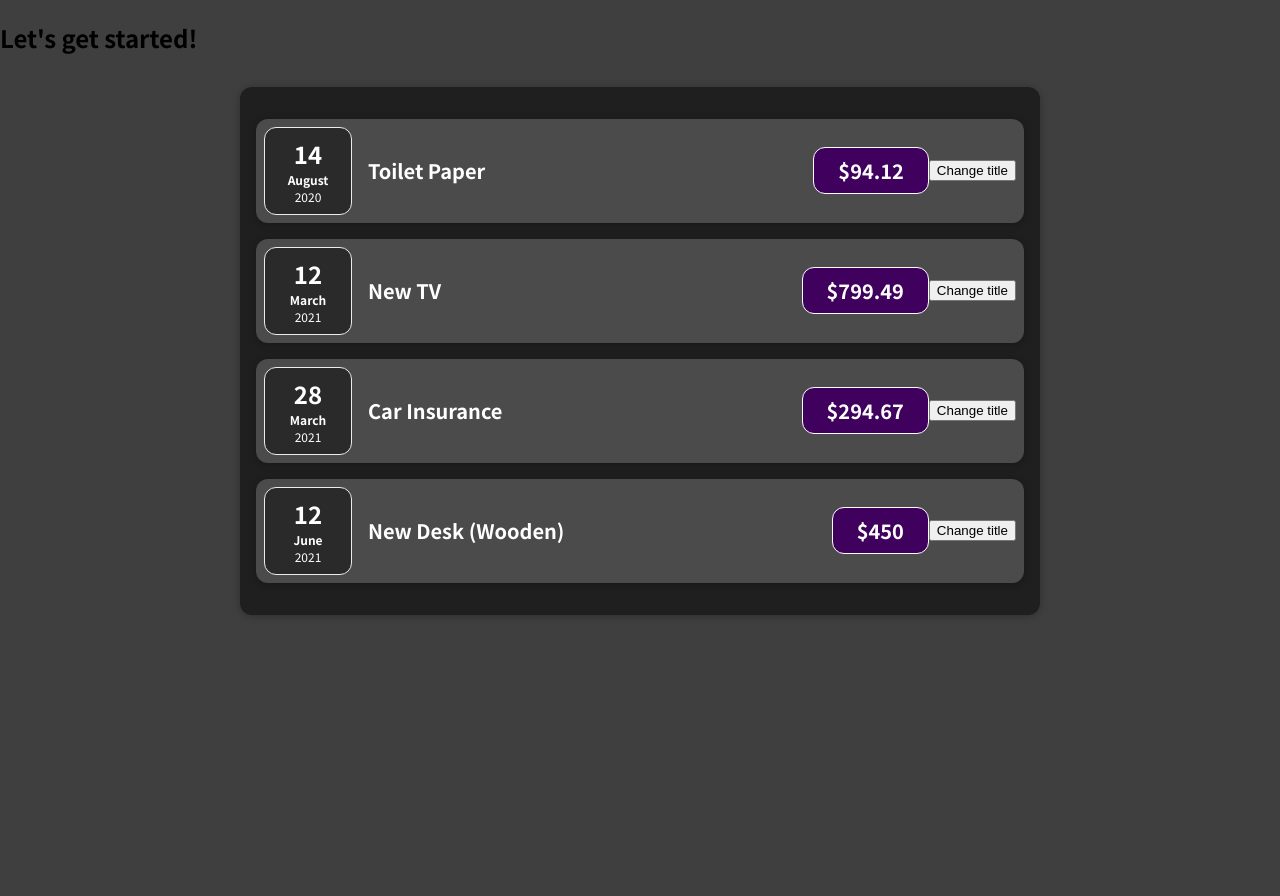
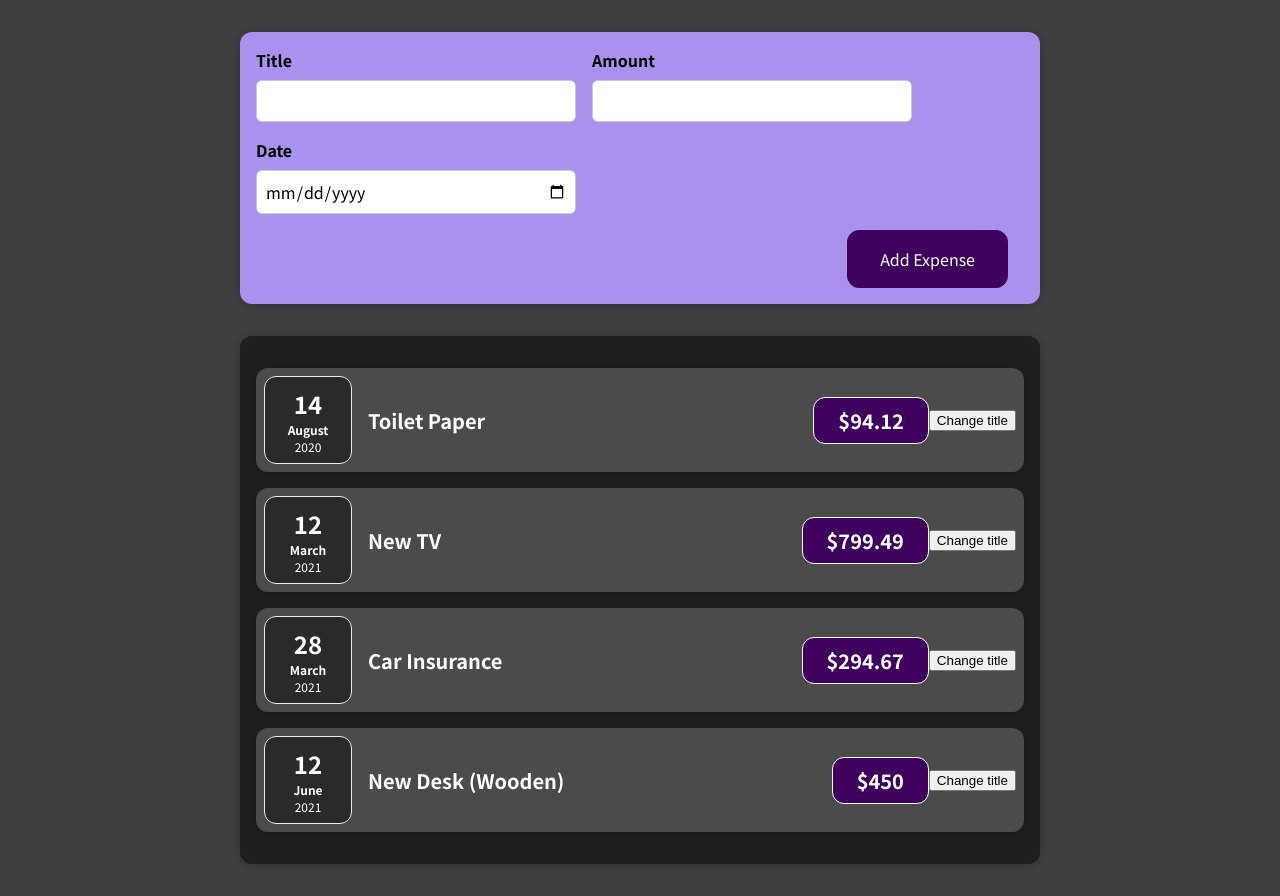
Before and after one commit to GlaucusJoseph/FirstReactApp, a React (Create React App) app: page / in a window 1280 px wide. Before the commit the page ends 800 px from the top, so only its background shows below. Built offline with nearby package versions, Linux system fonts and the light colour scheme.

Commit message:
Using useState

```diff
--- a/src/App.js
+++ b/src/App.js
@@ -1,4 +1,5 @@
 import Expeses from "./components/Expenses/Expenses";
+import NewExpense from "./components/NewExpense/NewExpense";
 
 const App = () => {
   const expenses = [
@@ -24,7 +25,7 @@ const App = () => {
   ];
   return (
     <div>
-      <h2>Let's get started!</h2>
+      <NewExpense/>
       <Expeses expenses={expenses} />
     </div>
   );
--- /dev/null
+++ b/src/components/NewExpense/ExpenseForm.css
@@ -0,0 +1,26 @@
+.new-expense__controls {
+    display: flex;
+    flex-wrap: wrap;
+    gap: 1rem;
+    margin-bottom: 1rem;
+    text-align: left;
+  }
+
+  .new-expense__control label {
+    font-weight: bold;
+    margin-bottom: 0.5rem;
+    display: block;
+  }
+
+  .new-expense__control input {
+    font: inherit;
+    padding: 0.5rem;
+    border-radius: 6px;
+    border: 1px solid #ccc;
+    width: 20rem;
+    max-width: 100%;
+  }
+
+  .new-expense__actions {
+    text-align: right;
+  }
--- /dev/null
+++ b/src/components/NewExpense/ExpenseForm.js
@@ -0,0 +1,55 @@
+import React, { useState } from "react";
+
+import "./ExpenseForm.css";
+
+const ExpenseForm = () => {
+  const [enteredTitle, setEnteredTitle] = useState("");
+  const [enteredAmount, setEnteredAmount] = useState("");
+  const [enteredDate, setEnteredDate] = useState("");
+
+  const titleChangeHandler = (event) => {
+    setEnteredTitle(event.target.value);
+  };
+
+  const amountChangeHandler = (event) => {
+    setEnteredAmount(event.target.value);
+  };
+
+  const dateChangeHandler = (event) => {
+    setEnteredDate(event.target.value);
+  };
+
+  return (
+    <form>
+      <div className="new-expense__controls">
+        <div className="new-expense__control">
+          <label>Title</label>
+          <input type="text" onChange={titleChangeHandler} />
+        </div>
+        <div className="new-expense__control">
+          <label>Amount</label>
+          <input
+            type="number"
+            min="0.01"
+            step="0.01"
+            onChange={amountChangeHandler}
+          />
+        </div>
+        <div className="new-expense__control">
+          <label>Date</label>
+          <input
+            type="date"
+            min="2019-01-01"
+            max="2022-12-13"
+            onChange={dateChangeHandler}
+          />
+        </div>
+      </div>
+      <div className="new-expense__actions">
+        <button type="submit">Add Expense</button>
+      </div>
+    </form>
+  );
+};
+
+export default ExpenseForm;
--- /dev/null
+++ b/src/components/NewExpense/NewExpense.css
@@ -0,0 +1,38 @@
+.new-expense {
+  background-color: #a892ee;
+  padding: 1rem;
+  margin: 2rem auto;
+  width: 50rem;
+  max-width: 95%;
+  border-radius: 12px;
+  text-align: center;
+  box-shadow: 0 1px 8px rgba(0, 0, 0, 0.25);
+}
+
+.new-expense button {
+  font: inherit;
+  cursor: pointer;
+  padding: 1rem 2rem;
+  border: 1px solid #40005d;
+  background-color: #40005d;
+  color: white;
+  border-radius: 12px;
+  margin-right: 1rem;
+}
+
+.new-expense button:hover,
+.new-expense button:active {
+  background-color: #510674;
+  border-color: #510674;
+}
+
+.new-expense button.alternative {
+  color: #220131;
+  border-color: transparent;
+  background-color: transparent;
+}
+
+.new-expense button.alternative:hover,
+.new-expense button.alternative:active {
+  background-color: #ddb3f8;
+}
--- /dev/null
+++ b/src/components/NewExpense/NewExpense.js
@@ -0,0 +1,13 @@
+import React from "react";
+import ExpenseForm from "./ExpenseForm";
+import "./NewExpense.css";
+
+const NewExpense = () => {
+    return <form>
+        <div className="new-expense">
+            <ExpenseForm/>
+        </div>
+    </form>
+};
+
+export default NewExpense;
```
Also changed, not shown: 2 other files (tests, documents, lock files or other folders).
